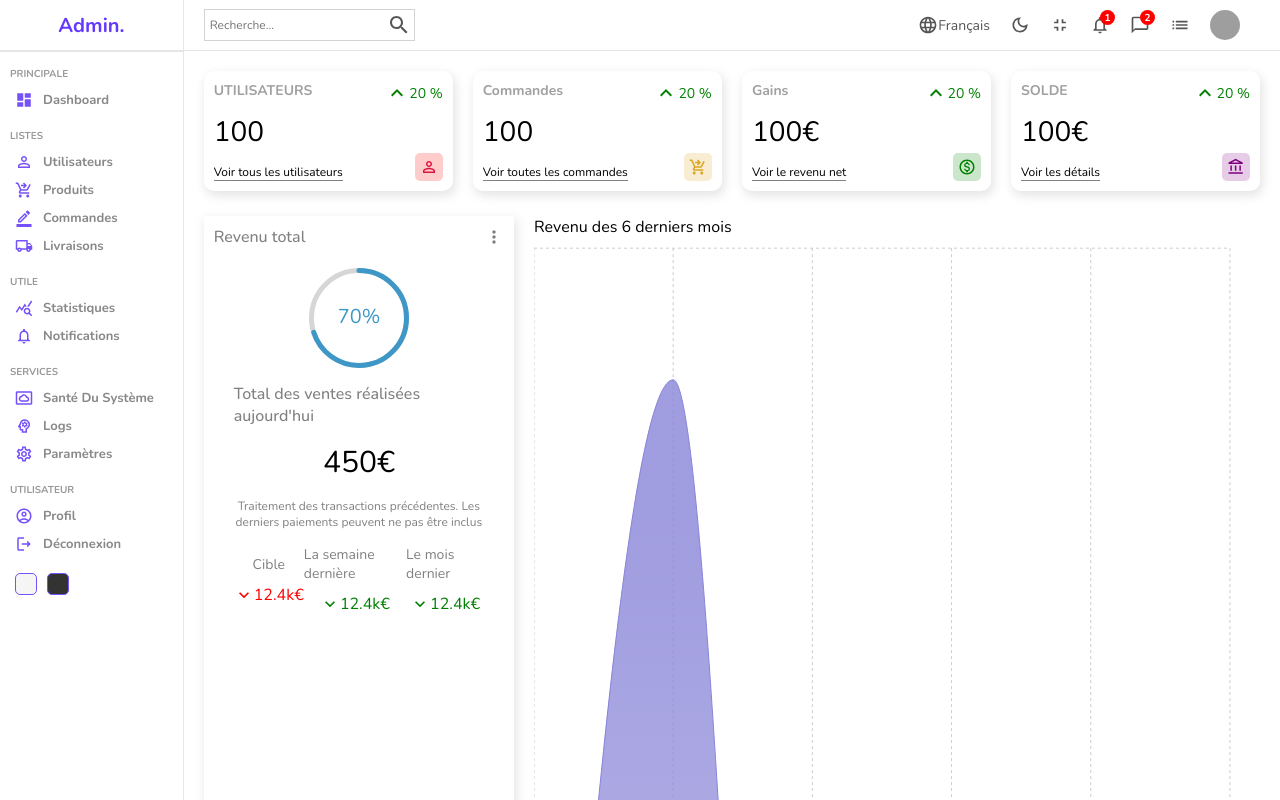
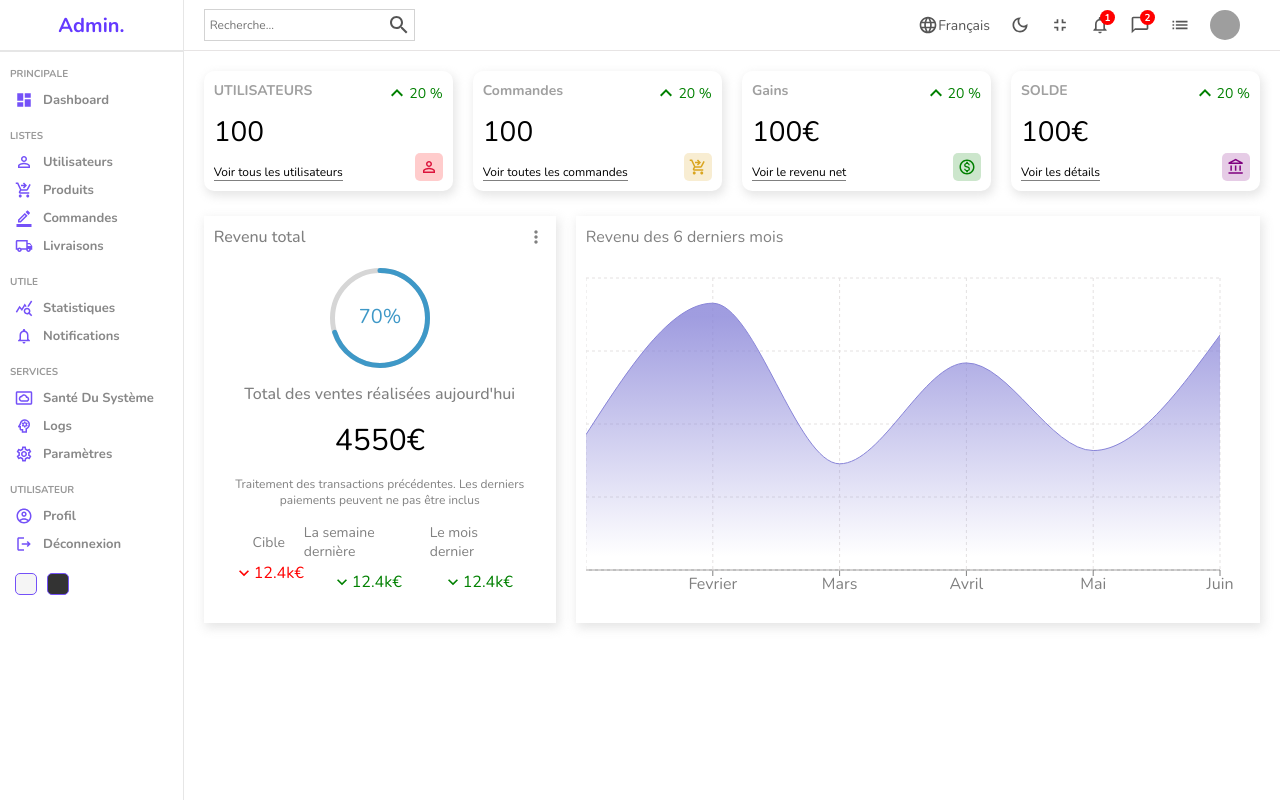
Before and after one commit to kevinkotcherga/dashboard-react, a React (Create React App) app: page / in a window 1280 px wide. Shown: the top 800 px of the page. Built offline with nearby package versions, Linux system fonts and the light colour scheme; grey boxes are pictures that could not be loaded.

Commit message:
feat(component) : ajout du composant Chart

```diff
--- a/src/components/chart/Chart.js
+++ b/src/components/chart/Chart.js
@@ -10,19 +10,19 @@ import {
 } from 'recharts';
 
 const data = [
-	{ name: 'January', Total: 1200 },
-	{ name: 'February', Total: 2100 },
-	{ name: 'March', Total: 800 },
-	{ name: 'April', Total: 1600 },
-	{ name: 'May', Total: 900 },
-	{ name: 'June', Total: 1700 },
+	{ name: 'Janvier', Total: 10200 },
+	{ name: 'Fevrier', Total: 20100 },
+	{ name: 'Mars', Total: 8000 },
+	{ name: 'Avril', Total: 15600 },
+	{ name: 'Mai', Total: 9000 },
+	{ name: 'Juin', Total: 17700 },
 ];
 
 const Chart = () => {
 	return (
 		<div className="chart">
 			<div className="title">Revenu des 6 derniers mois</div>
-			<ResponsiveContainer width="100%">
+			<ResponsiveContainer width="100%" aspect={2}>
 				<AreaChart
 					width={730}
 					height={250}
--- a/src/components/chart/chart.scss
+++ b/src/components/chart/chart.scss
@@ -1,3 +1,15 @@
 .chart {
-  flex: 5;
+  flex: 4;
+  -webkit-box-shadow: 2px 4px 10px 1px rgba(0, 0, 0, 0.47);
+  box-shadow: 2px 4px 10px 1px rgba(201, 201, 201, 0.47);
+  padding: 10px;
+  color: gray;
+
+  .title {
+    margin-bottom: 20px;
+  }
+
+  .chartGrid {
+    stroke: rgb(228, 225, 225);
+  }
 }
--- a/src/components/featured/Featured.js
+++ b/src/components/featured/Featured.js
@@ -16,7 +16,7 @@ const Featured = () => {
 					<CircularProgressbar value={70} text={'70%'} strokeWidth={5} />
 				</div>
 				<p className="title">Total des ventes réalisées aujourd'hui</p>
-				<p className="amount">450€</p>
+				<p className="amount">4550€</p>
 				<p className="desc">
 					Traitement des transactions précédentes. Les derniers paiements
 					peuvent ne pas être inclus
```
